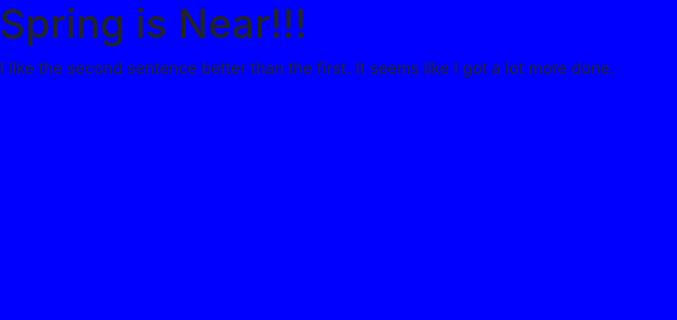
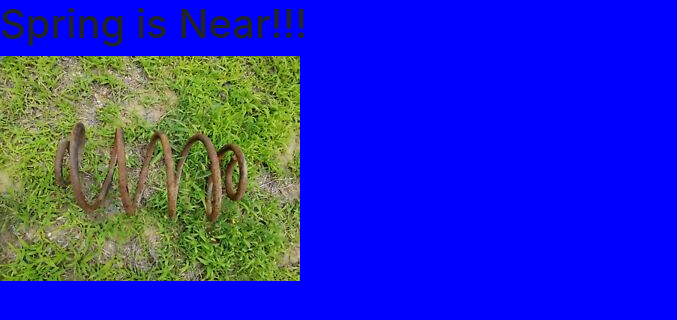
Before and after one commit to messagewinn/Spring, a plain HTML site: page index.html in a window 1280 px wide. Shown: the whole page, without its empty margins (0-677 px from the left). Drawn offline with nearby package versions, Linux system fonts and the light colour scheme.

Commit message:
replaced paragraph with image

```diff
--- a/index.html
+++ b/index.html
@@ -13,6 +13,6 @@
   </head>
   <body>
 	<h1>Spring is Near!!!</h1>
-	<p>I like the second sentence better than the first. It seems like I got a lot more done.</p>
+    <img src="spring.jpg" alt="spring" />
   </body>
 </html>
```
Also changed, not shown: spring.jpg (added).
